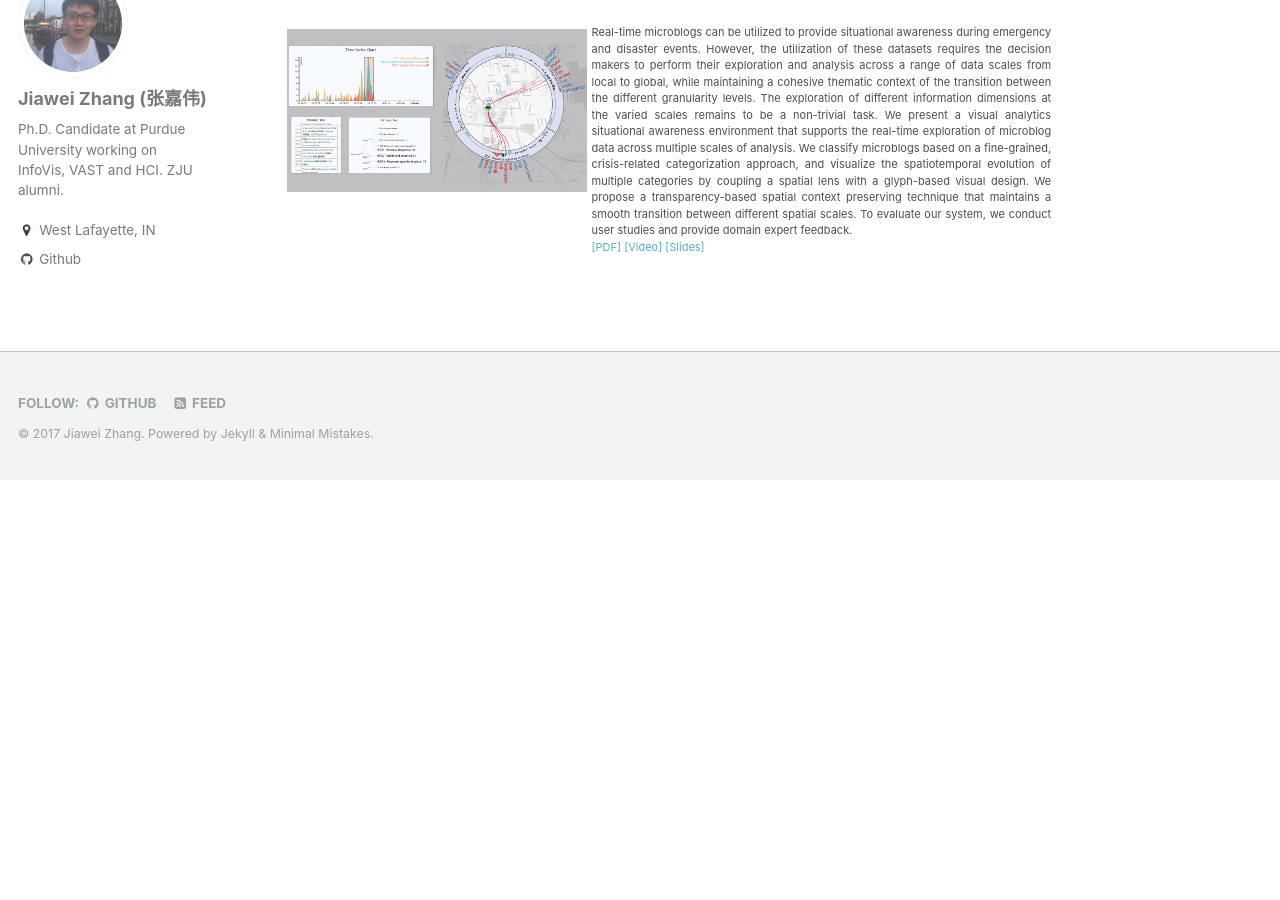
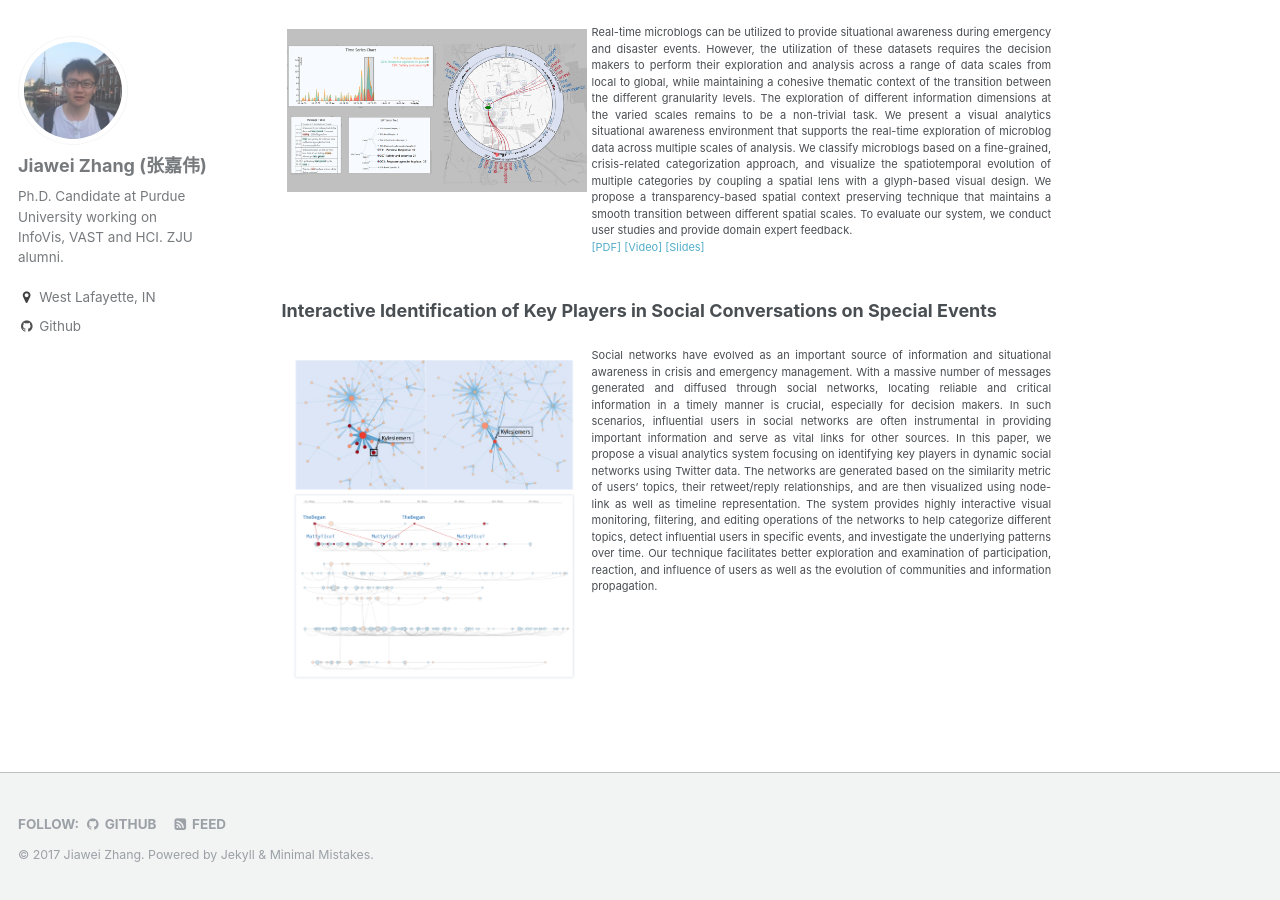
Before and after one commit to rivulet-zhang/rivulet-zhang.github.io, a Jekyll site: the page built from _pages/projects.md, in a window 1280 px wide and 900 px high, scrolled down 721 px. Built offline with Jekyll 4.4.1, drawn with Linux system fonts in a browser that asks for light colours; before the commit the page ends 1201 px from its top, so only the background shows below that.

Commit message:
initial commit

```diff
--- a/_pages/projects.md
+++ b/_pages/projects.md
@@ -39,3 +39,11 @@
 <a href="http://pixel.ecn.purdue.edu:8080/~zhan1486/permanent/EV16/Eurovis16_Microblogs_Zhang_video.mp4">[Video]</a>
 <a href="http://pixel.ecn.purdue.edu:8080/~zhan1486/permanent/EV16/Eurovis16_Microblogs_Zhang_slides.pdf">[Slides]</a>
 </p>
+
+<br>**Interactive Identification of Key Players in Social Conversations on Special Events**<br>
+
+<img style="float: left; margin: 5px 5px 5px 5px;" src="/images/VIS14-network.png" width="300" />
+
+<p class="dsp" style="overflow: hidden;">
+Social networks have evolved as an important source of information and situational awareness in crisis and emergency management. With a massive number of messages generated and diffused through social networks, locating reliable and critical information in a timely manner is crucial, especially for decision makers. In such scenarios, influential users in social networks are often instrumental in providing important information and serve as vital links for other sources. In this paper, we propose a visual analytics system focusing on identifying key players in dynamic social networks using Twitter data. The networks are generated based on the similarity metric of users’ topics, their retweet/reply relationships, and are then visualized using node-link as well as timeline representation. The system provides highly interactive visual monitoring, filtering, and editing operations of the networks to help categorize different topics, detect influential users in specific events, and investigate the underlying patterns over time. Our technique facilitates better exploration and examination of participation, reaction, and influence of users as well as the evolution of communities and information propagation.<br>
+</p>
```
Also changed, not shown: images/VIS14-network.png (added).
